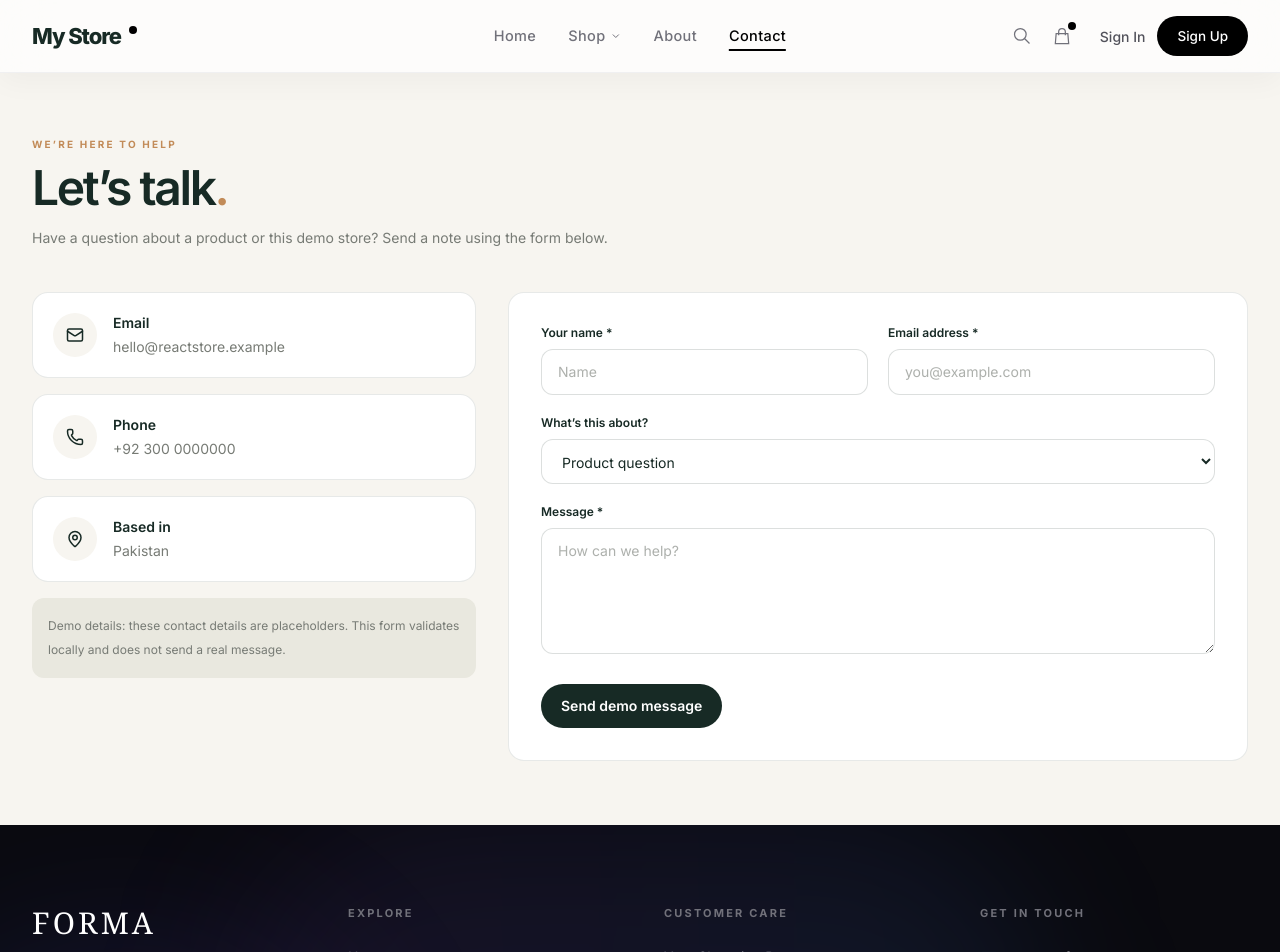
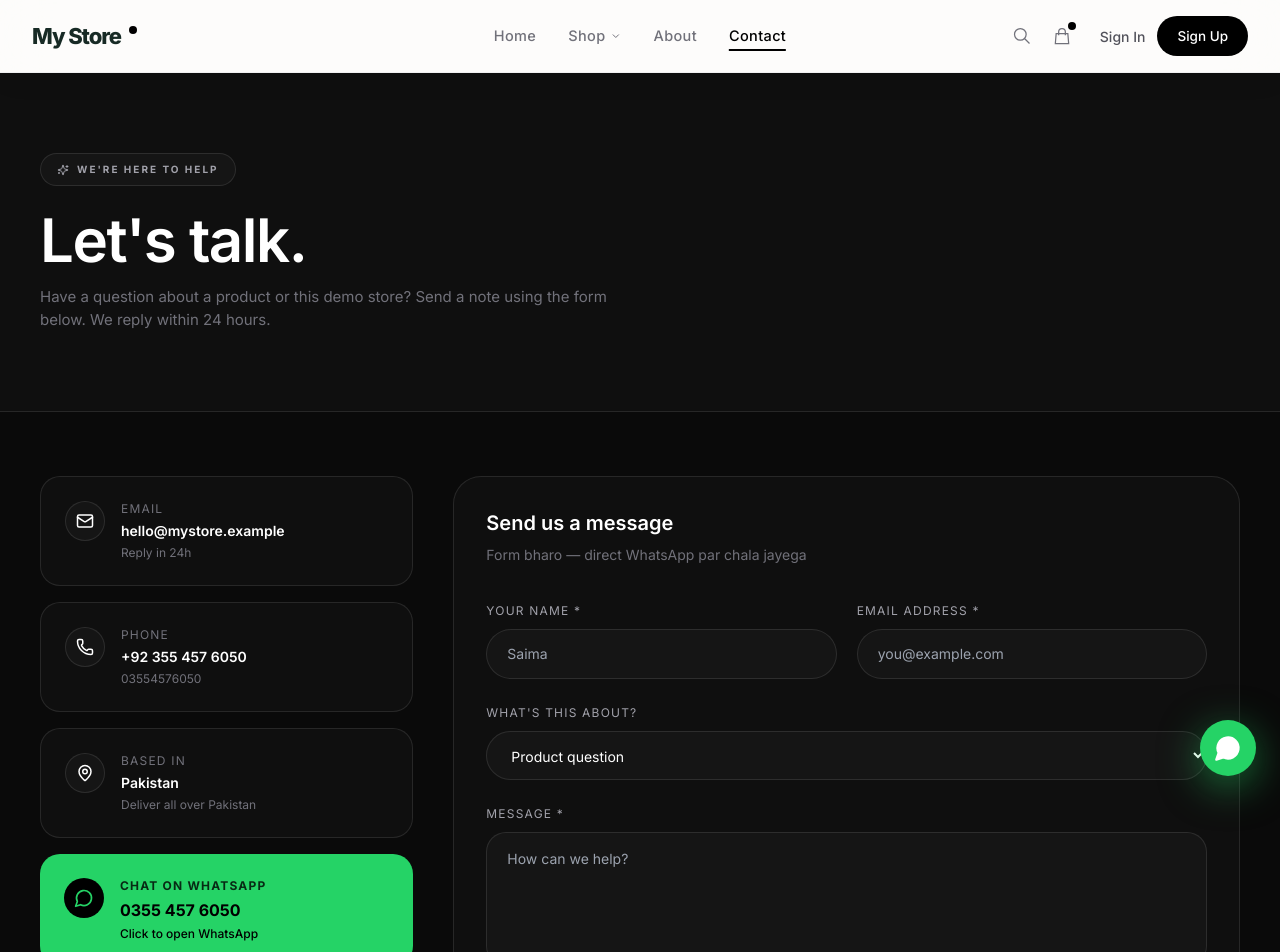
Before and after one commit to karamat72/E-commerce-website, a React (Vite) app: page /contact in a window 1280 px wide. Shown: the top 952 px of the page. Built offline with nearby package versions, Linux system fonts and the light colour scheme.

Commit message:
Refactor Contact component for WhatsApp integration
Updated the contact form to send messages via WhatsApp with new fields and improved layout.

```diff
--- a/src/pages/Contact.jsx
+++ b/src/pages/Contact.jsx
@@ -1,58 +1,77 @@
-import { CheckCircle2, Mail, MapPin, Phone } from "lucide-react";
 import { useState } from "react";
-import Button from "../components/Button";
-
-const initial = { name: "", email: "", topic: "Product question", message: "" };
+import { Mail, Phone, MapPin, Send, Sparkles, MessageCircle } from "lucide-react";
 
 export default function Contact() {
-  const [form, setForm] = useState(initial);
-  const [errors, setErrors] = useState({});
-  const [sent, setSent] = useState(false);
+  const [form, setForm] = useState({ name: "", email: "", subject: "", message: "" });
+  const whatsappNumber = "923554576050"; // 03554576050 -> international
+  const whatsappLink = `https://wa.me/${whatsappNumber}?text=${encodeURIComponent("Hello My Store! Mujhe aapke products ke baare me puchna hai.")}`;
 
-  const onChange = (event) => {
-    const { name, value } = event.target;
-    setForm((current) => ({ ...current, [name]: value }));
-    setErrors((current) => ({ ...current, [name]: "" }));
-    setSent(false);
+  const handleSubmit = (e) => {
+    e.preventDefault();
+    // WhatsApp par message bhejo form data ke saath
+    const text = `Name: ${form.name}%0AEmail: ${form.email}%0ASubject: ${form.subject}%0AMessage: ${form.message}`;
+    window.open(`https://wa.me/${whatsappNumber}?text=${text}`, "_blank");
   };
 
-  const submit = (event) => {
-    event.preventDefault();
-    const next = {};
-    if (!form.name.trim()) next.name = "Please enter your name.";
-    if (!/^[^\s@]+@[^\s@]+\.[^\s@]+$/.test(form.email)) next.email = "Please enter a valid email.";
-    if (form.message.trim().length < 10) next.message = "Please write at least 10 characters.";
-    setErrors(next);
-    if (!Object.keys(next).length) {
-      setSent(true);
-      setForm(initial);
-    }
-  };
+  return (
+    <div className="bg-[#0a0a0a] text-white min-h-screen">
+      {/* HEADER - Same as Home/About */}
+      <section className="bg-[#0f0f0f] border-b border-white/10">
+        <div className="mx-auto max-w-7xl px-6 lg:px-10 py-16 lg:py-20">
+          <p className="inline-flex items-center gap-2 rounded-full border border-white/10 bg-[#151515] px-4 py-2 text-[10px] font-bold tracking-[0.2em] uppercase text-zinc-400"><Sparkles size={12}/> We're Here To Help</p>
+          <h1 className="mt-6 text-5xl md:text-6xl font-semibold tracking-tight">Let's talk.</h1>
+          <p className="mt-4 text-zinc-500 max-w-xl text-[15px]">Have a question about a product or this demo store? Send a note using the form below. We reply within 24 hours.</p>
+        </div>
+      </section>
 
-  const fieldClass = "w-full rounded-xl border border-ink/15 bg-white px-4 py-3 text-sm outline-none transition placeholder:text-muted/60 focus:border-ink";
-  return (
-    <div className="min-h-[60vh] bg-ivory">
-      <div className="mx-auto max-w-7xl px-4 py-12 sm:px-6 lg:px-8 lg:py-16">
-        <p className="mb-3 text-[10px] font-bold uppercase tracking-[.22em] text-bronze">We’re here to help</p>
-        <h1 className="text-4xl font-semibold tracking-[-.05em] text-ink sm:text-5xl">Let’s talk<span className="text-bronze">.</span></h1>
-        <p className="mt-3 max-w-xl text-sm leading-7 text-muted">Have a question about a product or this demo store? Send a note using the form below.</p>
-        <div className="mt-10 grid gap-8 md:grid-cols-[.75fr_1.25fr]">
-          <div className="space-y-4">
-            {[{icon:Mail,title:"Email",text:"hello@reactstore.example"},{icon:Phone,title:"Phone",text:"+92 300 0000000"},{icon:MapPin,title:"Based in",text:"Pakistan"}].map(({icon:Icon,title,text})=><div key={title} className="flex gap-4 rounded-2xl border border-ink/10 bg-white p-5"><span className="grid h-11 w-11 shrink-0 place-items-center rounded-full bg-ivory"><Icon size={18}/></span><div><h2 className="text-sm font-semibold text-ink">{title}</h2><p className="mt-1 text-sm text-muted">{text}</p></div></div>)}
-            <p className="rounded-xl bg-[#e9e8df] p-4 text-xs leading-6 text-muted">Demo details: these contact details are placeholders. This form validates locally and does not send a real message.</p>
+      <div className="mx-auto max-w-7xl px-6 lg:px-10 py-12 lg:py-16 grid lg:grid-cols-3 gap-10">
+        {/* LEFT CONTACT CARDS */}
+        <div className="space-y-4">
+          <div className="rounded-[20px] bg-[#0f0f0f] border border-white/10 p-6 flex gap-4">
+            <div className="w-10 h-10 rounded-full bg-[#151515] border border-white/10 grid place-items-center"><Mail size={18}/></div>
+            <div><p className="text-xs text-zinc-500 uppercase tracking-widest">Email</p><p className="font-semibold mt-1 text-sm">hello@mystore.example</p><p className="text-xs text-zinc-500 mt-1">Reply in 24h</p></div>
           </div>
-          <form onSubmit={submit} noValidate className="rounded-2xl border border-ink/10 bg-white p-5 sm:p-8">
-            {sent && <div role="status" className="mb-5 flex items-start gap-3 rounded-xl bg-[#e6eee6] p-4 text-sm text-ink"><CheckCircle2 size={18} className="mt-0.5 shrink-0"/><span><strong>Message checked successfully.</strong><br/>This is a demo confirmation only. No message was sent.</span></div>}
-            <div className="grid gap-5 sm:grid-cols-2">
-              <label className="block"><span className="mb-2 block text-xs font-semibold text-ink">Your name *</span><input name="name" value={form.name} onChange={onChange} className={`${fieldClass} ${errors.name ? "border-red-500" : ""}`} placeholder="Name"/>{errors.name && <span className="mt-1 block text-xs text-red-600">{errors.name}</span>}</label>
-              <label className="block"><span className="mb-2 block text-xs font-semibold text-ink">Email address *</span><input name="email" type="email" value={form.email} onChange={onChange} className={`${fieldClass} ${errors.email ? "border-red-500" : ""}`} placeholder="you@example.com"/>{errors.email && <span className="mt-1 block text-xs text-red-600">{errors.email}</span>}</label>
-              <label className="block sm:col-span-2"><span className="mb-2 block text-xs font-semibold text-ink">What’s this about?</span><select name="topic" value={form.topic} onChange={onChange} className={fieldClass}><option>Product question</option><option>Order support</option><option>Feedback</option><option>Something else</option></select></label>
-              <label className="block sm:col-span-2"><span className="mb-2 block text-xs font-semibold text-ink">Message *</span><textarea name="message" value={form.message} onChange={onChange} rows="5" className={`${fieldClass} resize-y ${errors.message ? "border-red-500" : ""}`} placeholder="How can we help?"/>{errors.message && <span className="mt-1 block text-xs text-red-600">{errors.message}</span>}</label>
+
+          <div className="rounded-[20px] bg-[#0f0f0f] border border-white/10 p-6 flex gap-4">
+            <div className="w-10 h-10 rounded-full bg-[#151515] border border-white/10 grid place-items-center"><Phone size={18}/></div>
+            <div><p className="text-xs text-zinc-500 uppercase tracking-widest">Phone</p><p className="font-semibold mt-1 text-sm">+92 355 457 6050</p><p className="text-xs text-zinc-500 mt-1">03554576050</p></div>
+          </div>
+
+          <div className="rounded-[20px] bg-[#0f0f0f] border border-white/10 p-6 flex gap-4">
+            <div className="w-10 h-10 rounded-full bg-[#151515] border border-white/10 grid place-items-center"><MapPin size={18}/></div>
+            <div><p className="text-xs text-zinc-500 uppercase tracking-widest">Based In</p><p className="font-semibold mt-1 text-sm">Pakistan</p><p className="text-xs text-zinc-500 mt-1">Deliver all over Pakistan</p></div>
+          </div>
+
+          {/* WHATSAPP CARD - Main */}
+          <a href={whatsappLink} target="_blank" rel="noopener noreferrer" className="rounded-[20px] bg-[#25D366] text-black p-6 flex gap-4 hover:bg-[#20bd5a] transition block">
+            <div className="w-10 h-10 rounded-full bg-black text-[#25D366] grid place-items-center"><MessageCircle size={20}/></div>
+            <div><p className="text-xs uppercase tracking-widest font-bold opacity-80">Chat on WhatsApp</p><p className="font-bold mt-1">0355 457 6050</p><p className="text-xs mt-1 font-medium">Click to open WhatsApp</p></div>
+          </a>
+        </div>
+
+        {/* RIGHT FORM */}
+        <div className="lg:col-span-2 rounded-[28px] bg-[#0f0f0f] border border-white/10 p-8">
+          <h3 className="text-xl font-semibold">Send us a message</h3>
+          <p className="text-zinc-500 text-sm mt-2">Form bharo — direct WhatsApp par chala jayega</p>
+
+          <form onSubmit={handleSubmit} className="mt-8 grid grid-cols-1 md:grid-cols-2 gap-5">
+            <div><label className="text-xs text-zinc-400 uppercase tracking-widest">Your name *</label><input required value={form.name} onChange={e=>setForm({...form, name:e.target.value})} placeholder="Saima" className="mt-2 w-full rounded-full bg-[#151515] border border-white/10 px-5 py-3.5 text-sm outline-none focus:border-white/30" /></div>
+            <div><label className="text-xs text-zinc-400 uppercase tracking-widest">Email address *</label><input required type="email" value={form.email} onChange={e=>setForm({...form, email:e.target.value})} placeholder="you@example.com" className="mt-2 w-full rounded-full bg-[#151515] border border-white/10 px-5 py-3.5 text-sm outline-none focus:border-white/30" /></div>
+            <div className="md:col-span-2"><label className="text-xs text-zinc-400 uppercase tracking-widest">What's this about?</label><select value={form.subject} onChange={e=>setForm({...form, subject:e.target.value})} className="mt-2 w-full rounded-full bg-[#151515] border border-white/10 px-5 py-3.5 text-sm outline-none focus:border-white/30"><option>Product question</option><option>Order status</option><option>Return / Exchange</option><option>Other</option></select></div>
+            <div className="md:col-span-2"><label className="text-xs text-zinc-400 uppercase tracking-widest">Message *</label><textarea required rows={5} value={form.message} onChange={e=>setForm({...form, message:e.target.value})} placeholder="How can we help?" className="mt-2 w-full rounded-[20px] bg-[#151515] border border-white/10 px-5 py-4 text-sm outline-none focus:border-white/30 resize-none" /></div>
+
+            <div className="md:col-span-2 flex flex-col sm:flex-row gap-3 pt-2">
+              <button type="submit" className="inline-flex items-center justify-center gap-2 rounded-full bg-white text-black px-8 py-3.5 text-sm font-bold hover:bg-zinc-200 transition"><Send size={16}/> Send via WhatsApp</button>
+              <a href={whatsappLink} target="_blank" rel="noopener noreferrer" className="inline-flex items-center justify-center gap-2 rounded-full bg-[#25D366] text-black px-8 py-3.5 text-sm font-bold hover:bg-[#20bd5a] transition"><MessageCircle size={16}/> Direct WhatsApp</a>
             </div>
-            <Button type="submit" className="mt-6 w-full sm:w-auto">Send demo message</Button>
           </form>
         </div>
       </div>
+
+      {/* FLOATING WHATSAPP BUTTON */}
+      <a href={whatsappLink} target="_blank" rel="noopener noreferrer" className="fixed bottom-6 right-6 z-50 w-14 h-14 rounded-full bg-[#25D366] text-white grid place-items-center shadow-[0_10px_40px_rgba(37,211,102,0.5)] hover:scale-110 transition">
+        <MessageCircle size={28} fill="white" />
+      </a>
     </div>
   );
 }
```
